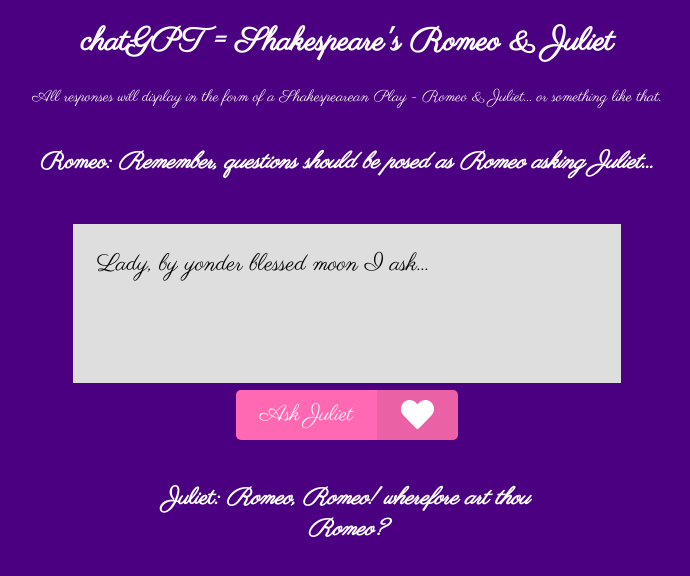
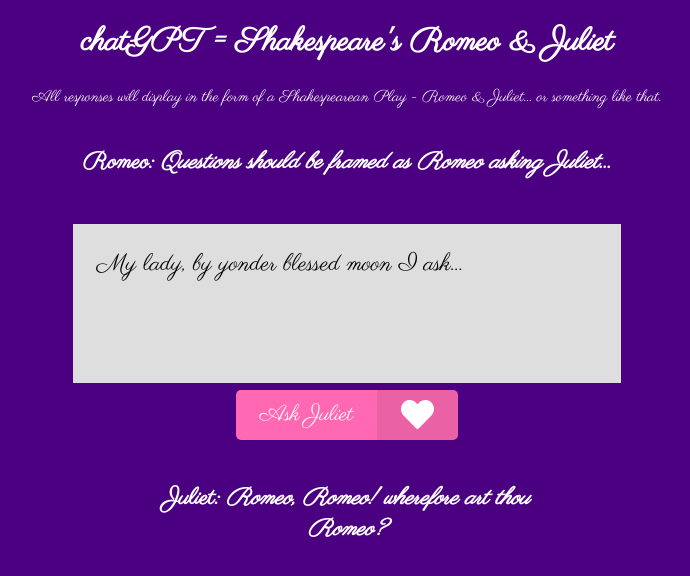
Before and after one commit to simon-masterclass/chatGPT-shakespeare, a React (Create React App) app: page / in a window 1280 px wide. Shown: the top 576 px of the page, without its empty margins (293-983 px from the left). Built offline with nearby package versions, Linux system fonts and the light colour scheme.

Commit message:
[07] - Placeholder text

```diff
--- a/src/App.css
+++ b/src/App.css
@@ -50,7 +50,7 @@
 
 .Juliet {
   width: 444px;
-  height: 444px;
+  height: 100%;
   /* width: 444px;
   height: 333px;
   border: 1rem;
--- a/src/App.js
+++ b/src/App.js
@@ -40,10 +40,7 @@
             <h3>
               {" "}
               <b>Romeo: </b>
-              <i>
-                {" "}
-                Remember, questions should be posed as Romeo asking Juliet...
-              </i>
+              <i> Questions should be framed as Romeo asking Juliet...</i>
             </h3>{" "}
           </div>
         </div>
@@ -52,7 +49,7 @@
           <form onSubmit={handleSubmit}>
             <textarea
               value={
-                message ? message : "Lady, by yonder blessed moon I ask..."
+                message ? message : "My lady, by yonder blessed moon I ask..."
               }
               onChange={handleChange}
               type="text"
```
